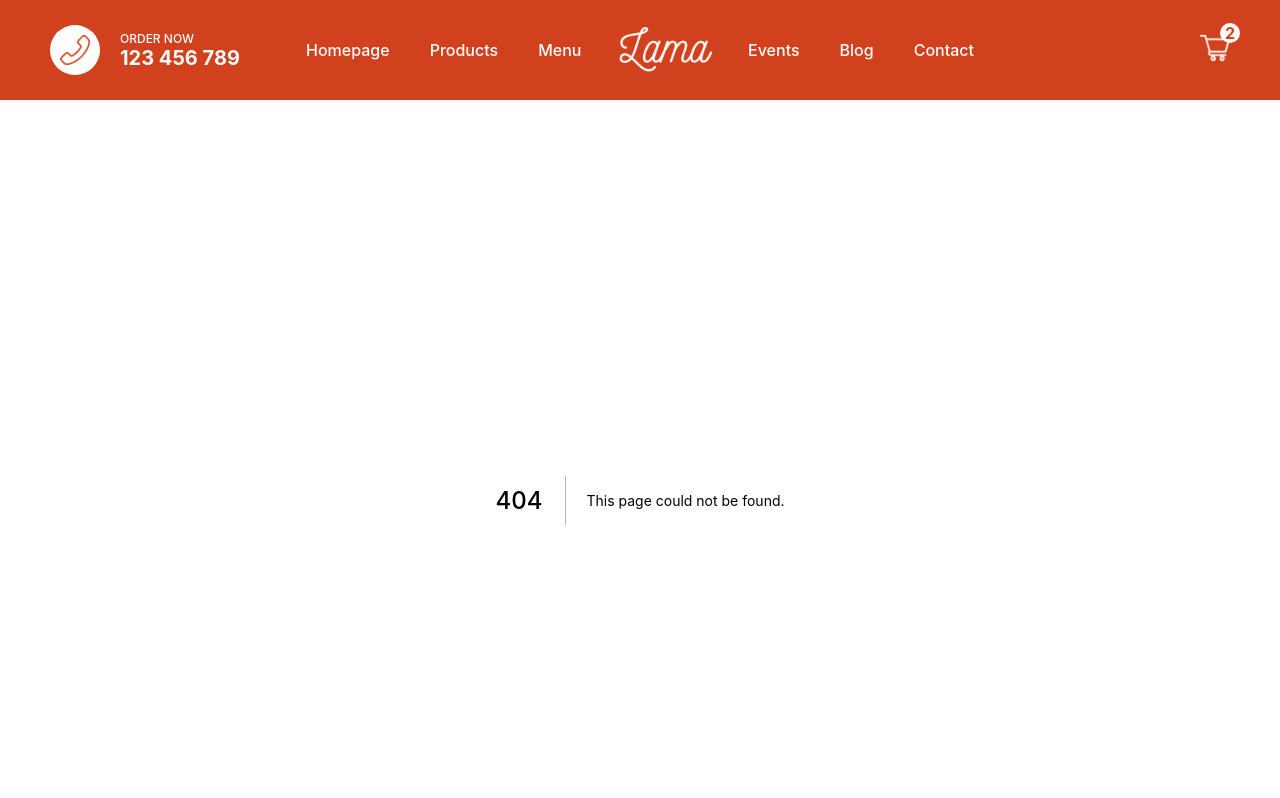
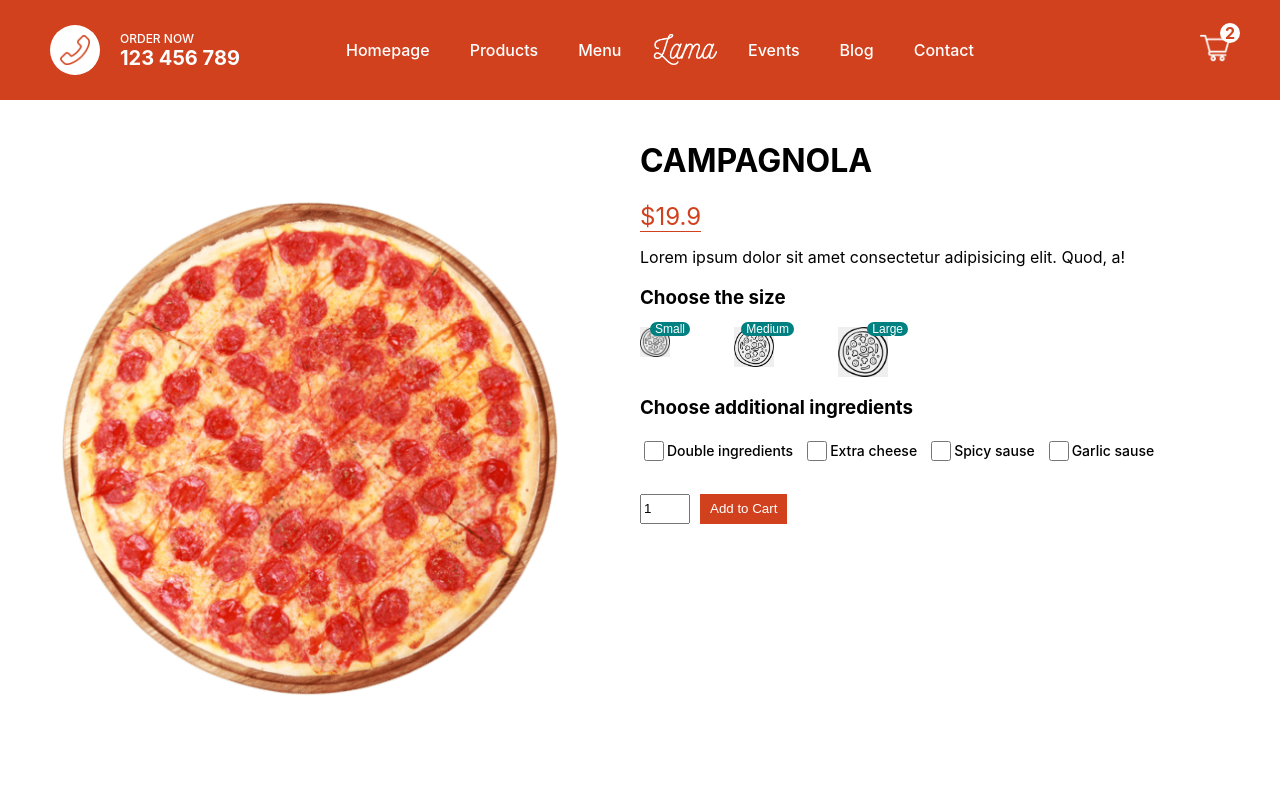
Before and after one commit to ashiqfury/Restaurant-App, a Next.js app: page /product/1 in a window 1280 px wide. Before the commit this address had no page. Shown: the top 798 px of the page. Built offline with nearby package versions, Linux system fonts and the light colour scheme.

Commit message:
Completed product page

```diff
--- /dev/null
+++ b/pages/product/[id].jsx
@@ -0,0 +1,70 @@
+import styles from '@/s_module/Product.module.scss'
+import Image from 'next/image'
+import { useState } from 'react'
+
+const Product = () => {
+	const [size, setSize] = useState(0)
+
+	const pizza = {
+		id: 1,
+		img: '/img/pizza.png',
+		name: 'CAMPAGNOLA',
+		price: [19.9, 23.9, 27.9],
+		desc: 'Lorem ipsum dolor sit amet consectetur adipisicing elit. Quod, a!',
+	}
+
+	return (
+		<div className={styles.container}>
+			<div className={styles.left}>
+				<div className={styles.imgContainer}>
+					<Image src={pizza.img} alt="" objectFit="contain" layout="fill" />
+				</div>
+			</div>
+			<div className={styles.right}>
+				<h1 className={styles.title}>{pizza.name}</h1>
+				<span className={styles.price}>${pizza.price[size]}</span>
+				<p className={styles.desc}>{pizza.desc}</p>
+				<h3 className={styles.choose}>Choose the size</h3>
+				<div className={styles.sizes}>
+					<button className={styles.size} onClick={() => setSize(0)}>
+						<Image src="/img/size.png" layout="fill" alt="" />
+						<span className={styles.number}>Small</span>
+					</button>
+					<button className={styles.size} onClick={() => setSize(1)}>
+						<Image src="/img/size.png" layout="fill" alt="" />
+						<span className={styles.number}>Medium</span>
+					</button>
+					<button className={styles.size} onClick={() => setSize(2)}>
+						<Image src="/img/size.png" layout="fill" alt="" />
+						<span className={styles.number}>Large</span>
+					</button>
+				</div>
+				<h3 className={styles.choose}>Choose additional ingredients</h3>
+				<div className={styles.ingredients}>
+					<div className={styles.option}>
+						<input type="checkbox" name="double" id="double" className={styles.checkbox} />
+						<label htmlFor="double">Double ingredients</label>
+					</div>
+					<div className={styles.option}>
+						<input type="checkbox" name="cheese" id="cheese" className={styles.checkbox} />
+						<label htmlFor="cheese">Extra cheese</label>
+					</div>
+					<div className={styles.option}>
+						<input type="checkbox" name="spicy" id="spicy" className={styles.checkbox} />
+						<label htmlFor="spicy">Spicy sause</label>
+					</div>
+					<div className={styles.option}>
+						<input type="checkbox" name="garlic" id="garlic" className={styles.checkbox} />
+						<label htmlFor="garlic">Garlic sause</label>
+					</div>
+				</div>
+				<div className={styles.add}>
+					<input type="number" defaultValue={1} className={styles.quantity} />
+					<button className={styles.button}>Add to Cart</button>
+				</div>
+			</div>
+		</div>
+	)
+}
+
+export default Product
--- a/styles/globals.scss
+++ b/styles/globals.scss
@@ -16,7 +16,7 @@
 }
 
 * {
-	margin: 0;
-	padding: 0;
+	// margin: 0;
+	// padding: 0;
 	box-sizing: border-box;
 }
--- /dev/null
+++ b/styles/modules/Product.module.scss
@@ -0,0 +1,100 @@
+@import '../colors';
+
+.container {
+	height: calc(100vh - 100px);
+	display: flex;
+
+	.left {
+		flex: 1;
+		height: 100%;
+		display: flex;
+		align-items: center;
+		justify-content: center;
+
+		.imgContainer {
+			width: 80%;
+			height: 80%;
+			position: relative;
+		}
+	}
+	.right {
+		flex: 1;
+		padding: 20px;
+
+		.price {
+			color: $clr-primary;
+			font-size: 24px;
+			font-weight: 400;
+			border-bottom: 1px solid $clr-primary;
+		}
+
+		.sizes {
+			width: 40%;
+			display: flex;
+			justify-content: space-between;
+
+			.size {
+				width: 40px;
+				height: 40px;
+				position: relative;
+				border: none;
+				outline: none;
+				cursor: pointer;
+
+				&:first-child {
+					width: 30px;
+					height: 30px;
+				}
+				&:last-child {
+					width: 50px;
+					height: 50px;
+				}
+			}
+		}
+
+		.number {
+			position: absolute;
+			top: -5px;
+			right: -20px;
+			background: teal;
+			color: $clr-white;
+			font-size: 12px;
+			border-radius: 20px;
+			padding: 0 5px;
+		}
+
+		.ingredients {
+			display: flex;
+			margin-bottom: 30px;
+
+			.option {
+				display: flex;
+				align-items: center;
+				justify-content: center;
+				margin-right: 10px;
+				font-size: 14px;
+				font-weight: 500;
+
+				.checkbox {
+					width: 20px;
+					height: 20px;
+				}
+			}
+		}
+
+		.quantity {
+			width: 50px;
+			height: 30px;
+		}
+		.button {
+			height: 30px;
+			margin-left: 10px;
+			background: $clr-primary;
+			color: $clr-white;
+			border: none;
+			padding: 0 10px;
+			font-weight: 500;
+			cursor: pointer;
+		}
+	}
+}
```
